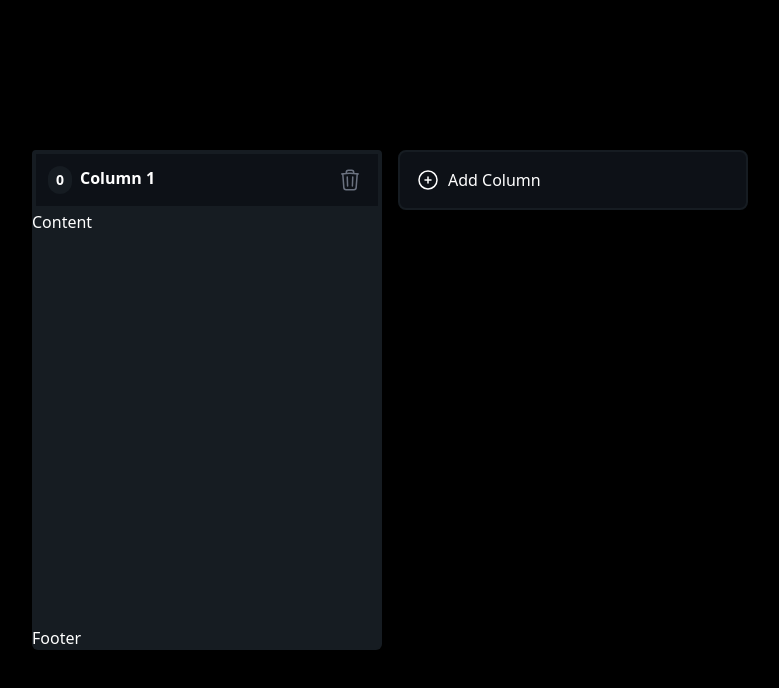
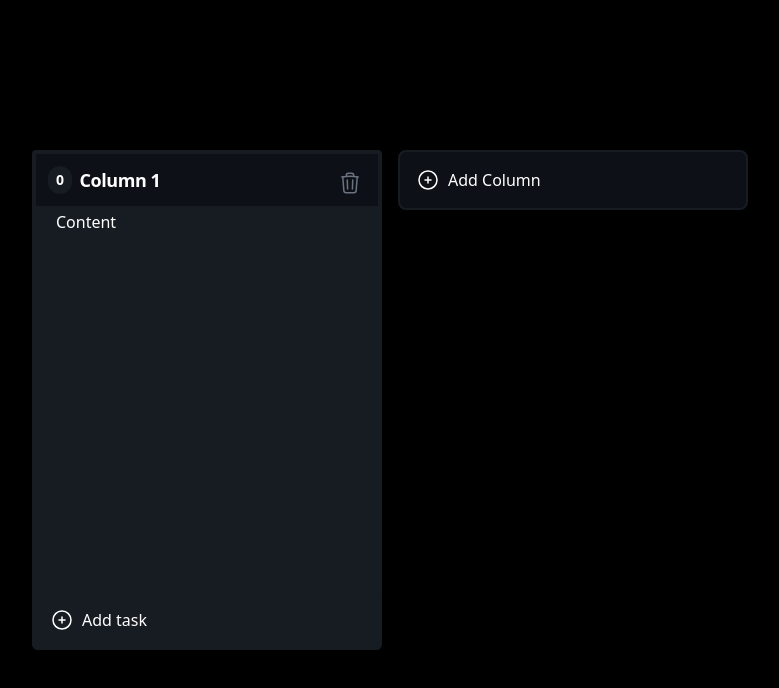
Before and after one commit to Amirmohammad-Bashiri/kanban-dnd, a React (Vite) app: page / in a window 1280 px wide. Both pictures are taken after a click on the button "Add Column". Shown: the top 688 px of the page, without its empty margins (250-1029 px from the left). Built offline with nearby package versions, Linux system fonts and the light colour scheme.

Commit message:
Added create task function

```diff
--- a/src/components/ColumnItem.tsx
+++ b/src/components/ColumnItem.tsx
@@ -4,7 +4,15 @@ import { CSS } from "@dnd-kit/utilities";
 import { clsx } from "clsx";
 
 import TrashIcon from "@/icons/TrashIcon";
+import PlusIcon from "@/icons/PlusIcon";
 import { Input } from "@/components/ui/input";
+import {
+  Card,
+  CardContent,
+  CardFooter,
+  CardHeader,
+  CardTitle,
+} from "@/components/ui/card";
 
 import { type Column, type Id } from "@/types";
 
@@ -12,12 +20,14 @@ type ColumnItemProps = {
   column: Column;
   deleteColumn: (columnId: Id) => void;
   updateColumnTitle: (colId: Id, title: string) => void;
+  createTask: (colId: Id) => void;
 };
 
 function ColumnItem({
   column,
   deleteColumn,
   updateColumnTitle,
+  createTask,
 }: ColumnItemProps) {
   const [editMode, setEditMode] = useState(false);
 
@@ -43,19 +53,19 @@ function ColumnItem({
   };
 
   return (
-    <li
+    <Card
       ref={setNodeRef}
       style={style}
       {...attributes}
       {...listeners}
       className={clsx(
-        "touch-none bg-columnBackgroundColor w-[350px] h-[500px] max-h-[500px] rounded-md flex flex-col",
+        "touch-none bg-columnBackgroundColor border-none text-white w-[350px] h-[500px] max-h-[500px] rounded-md flex flex-col",
         isDragging && "border-2 border-rose-500 opacity-40"
       )}>
-      <div
+      <CardHeader
         onClick={() => setEditMode(true)}
-        className="bg-mainBackgroundColor text-md h-[60px] cursor-grab rounded rounded-b-none p-3 font-bold border-columnBackgroundColor border-4 flex items-center justify-between">
-        <div className="flex gap-2">
+        className="bg-mainBackgroundColor text-md h-[60px] cursor-grab rounded rounded-b-none p-3 font-bold border-columnBackgroundColor border-4 flex flex-row items-center justify-between">
+        <CardTitle className="flex items-center gap-2 text-lg">
           <div className="flex items-center justify-center px-2 py-1 text-sm rounded-full bg-columnBackgroundColor">
             0
           </div>
@@ -74,16 +84,22 @@ function ColumnItem({
               className="px-2 bg-black border-2 rounded outline-none focus:border-rose-500 focus-visible:ring-offset-0"
             />
           )}
-        </div>
+        </CardTitle>
         <button
           onClick={() => deleteColumn(column.id)}
           className="px-1 py-2 rounded stroke-gray-500 hover:stroke-white hover:bg-columnBackgroundColor">
           <TrashIcon />
         </button>
-      </div>
-      <div className="flex flex-grow">Content</div>
-      <div>Footer</div>
-    </li>
+      </CardHeader>
+      <CardContent className="flex flex-grow">Content</CardContent>
+      <CardFooter className="p-0">
+        <button
+          onClick={() => createTask(column.id)}
+          className="flex items-center flex-grow gap-2 p-4 border-2 rounded-md border-columnBackgroundColor border-x-columnBackgroundColor hover:bg-mainBackgroundColor hover:text-rose-500 active:bg-black">
+          <PlusIcon /> Add task
+        </button>
+      </CardFooter>
+    </Card>
   );
 }
 
--- a/src/components/ColumnList.tsx
+++ b/src/components/ColumnList.tsx
@@ -12,12 +12,14 @@ type ColumnListProps = {
   columns: Column[];
   deleteColumn: (columnId: Id) => void;
   updateColumnTitle: (colId: Id, title: string) => void;
+  createTask: (colId: Id) => void;
 };
 
 function ColumnList({
   columns,
   deleteColumn,
   updateColumnTitle,
+  createTask,
 }: ColumnListProps) {
   const columnsId = useMemo(() => columns.map(col => col.id), [columns]);
 
@@ -32,6 +34,7 @@ function ColumnList({
             column={col}
             deleteColumn={deleteColumn}
             updateColumnTitle={updateColumnTitle}
+            createTask={createTask}
           />
         ))}
       </SortableContext>
--- a/src/components/KanbanBoard.tsx
+++ b/src/components/KanbanBoard.tsx
@@ -14,12 +14,13 @@ import { arrayMove } from "@dnd-kit/sortable";
 
 import PlusIcon from "../icons/PlusIcon";
 
-import { type Id, type Column } from "../types";
+import { type Id, type Column, type Task } from "../types";
 import ColumnList from "./ColumnList";
 import ColumnItem from "./ColumnItem";
 
 function KanbanBoard() {
   const [columns, setColumns] = useState<Column[]>([]);
+  const [tasks, setTasks] = useState<Task[]>([]);
   const [activeCol, setActiveCol] = useState<Column | null>();
 
   const sensors = useSensors(
@@ -52,6 +53,16 @@ function KanbanBoard() {
     });
 
     setColumns(newCols);
+  }
+
+  function createTask(colId: Id) {
+    const newTask: Task = {
+      id: uuidv4(),
+      columnId: colId,
+      content: `Task ${tasks.length + 1}`,
+    };
+
+    setTasks(prevTasks => [...prevTasks, newTask]);
   }
 
   function onDragStart(event: DragStartEvent) {
@@ -90,6 +101,7 @@ function KanbanBoard() {
             columns={columns}
             updateColumnTitle={updateColumnTitle}
             deleteColumn={deleteColumn}
+            createTask={createTask}
           />
           <button
             onClick={handleCreateColumn}
@@ -104,6 +116,7 @@ function KanbanBoard() {
                 column={activeCol}
                 updateColumnTitle={updateColumnTitle}
                 deleteColumn={deleteColumn}
+                createTask={createTask}
               />
             ) : null}
           </DragOverlay>,
--- /dev/null
+++ b/src/components/ui/card.tsx
@@ -0,0 +1,86 @@
+import * as React from "react";
+
+import { cn } from "@/lib/utils";
+
+const Card = React.forwardRef<
+  HTMLDivElement,
+  React.HTMLAttributes<HTMLDivElement>
+>(({ className, ...props }, ref) => (
+  <div
+    ref={ref}
+    className={cn(
+      "rounded-lg border bg-card text-card-foreground shadow-sm",
+      className
+    )}
+    {...props}
+  />
+));
+Card.displayName = "Card";
+
+const CardHeader = React.forwardRef<
+  HTMLDivElement,
+  React.HTMLAttributes<HTMLDivElement>
+>(({ className, ...props }, ref) => (
+  <div
+    ref={ref}
+    className={cn("flex flex-col space-y-1.5 p-6", className)}
+    {...props}
+  />
+));
+CardHeader.displayName = "CardHeader";
+
+const CardTitle = React.forwardRef<
+  HTMLParagraphElement,
+  React.HTMLAttributes<HTMLHeadingElement>
+>(({ className, ...props }, ref) => (
+  <h3
+    ref={ref}
+    className={cn(
+      "text-2xl font-semibold leading-none tracking-tight",
+      className
+    )}
+    {...props}
+  />
+));
+CardTitle.displayName = "CardTitle";
+
+const CardDescription = React.forwardRef<
+  HTMLParagraphElement,
+  React.HTMLAttributes<HTMLParagraphElement>
+>(({ className, ...props }, ref) => (
+  <p
+    ref={ref}
+    className={cn("text-sm text-muted-foreground", className)}
+    {...props}
+  />
+));
+CardDescription.displayName = "CardDescription";
+
+const CardContent = React.forwardRef<
+  HTMLDivElement,
+  React.HTMLAttributes<HTMLDivElement>
+>(({ className, ...props }, ref) => (
+  <div ref={ref} className={cn("p-6 pt-0", className)} {...props} />
+));
+CardContent.displayName = "CardContent";
+
+const CardFooter = React.forwardRef<
+  HTMLDivElement,
+  React.HTMLAttributes<HTMLDivElement>
+>(({ className, ...props }, ref) => (
+  <div
+    ref={ref}
+    className={cn("flex items-center p-6 pt-0", className)}
+    {...props}
+  />
+));
+CardFooter.displayName = "CardFooter";
+
+export {
+  Card,
+  CardHeader,
+  CardFooter,
+  CardTitle,
+  CardDescription,
+  CardContent,
+};
--- a/src/types.ts
+++ b/src/types.ts
@@ -4,3 +4,9 @@ export type Column = {
   id: Id;
   title: string;
 };
+
+export type Task = {
+  id: Id;
+  columnId: Id;
+  content: string;
+};
```
